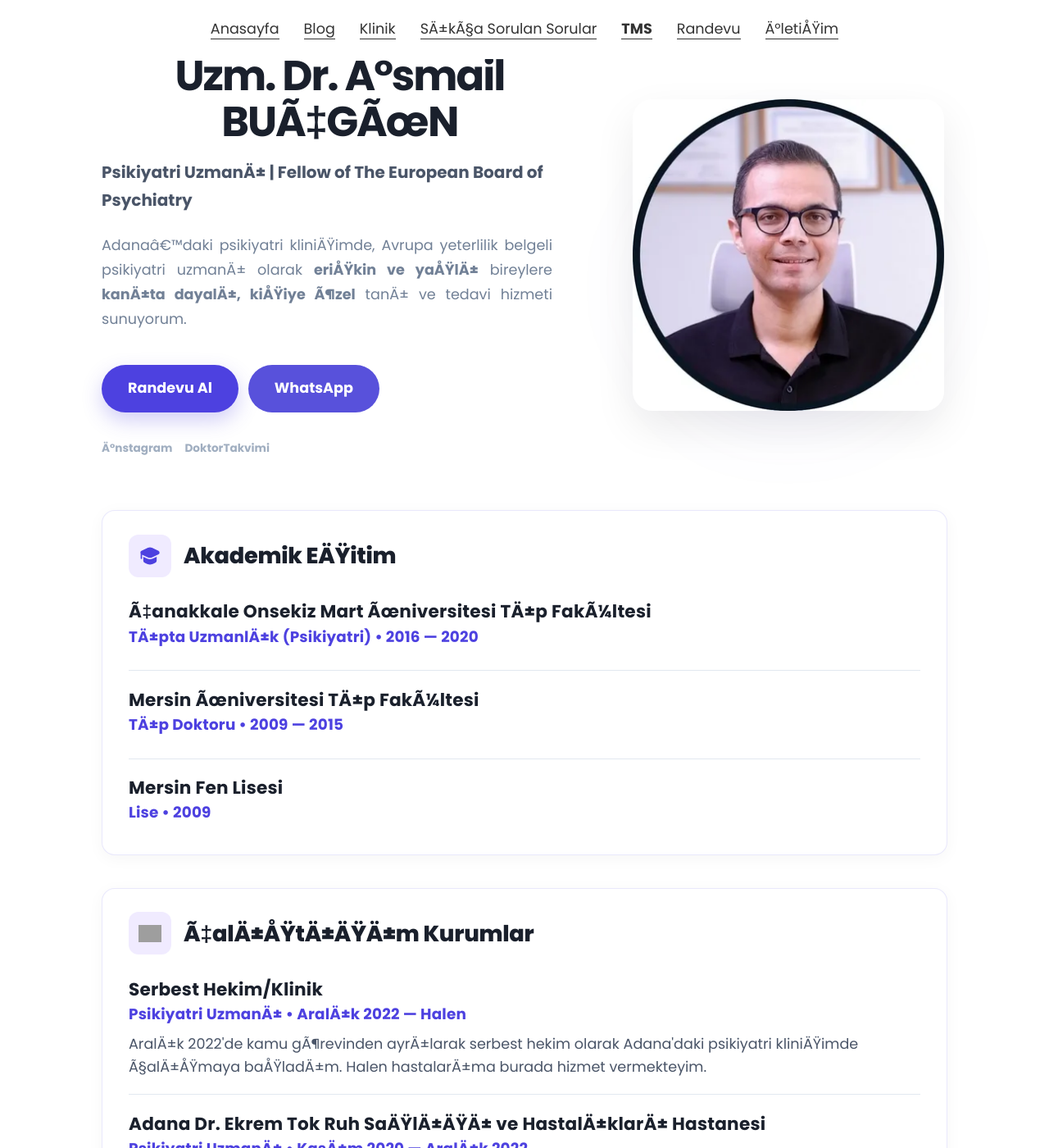
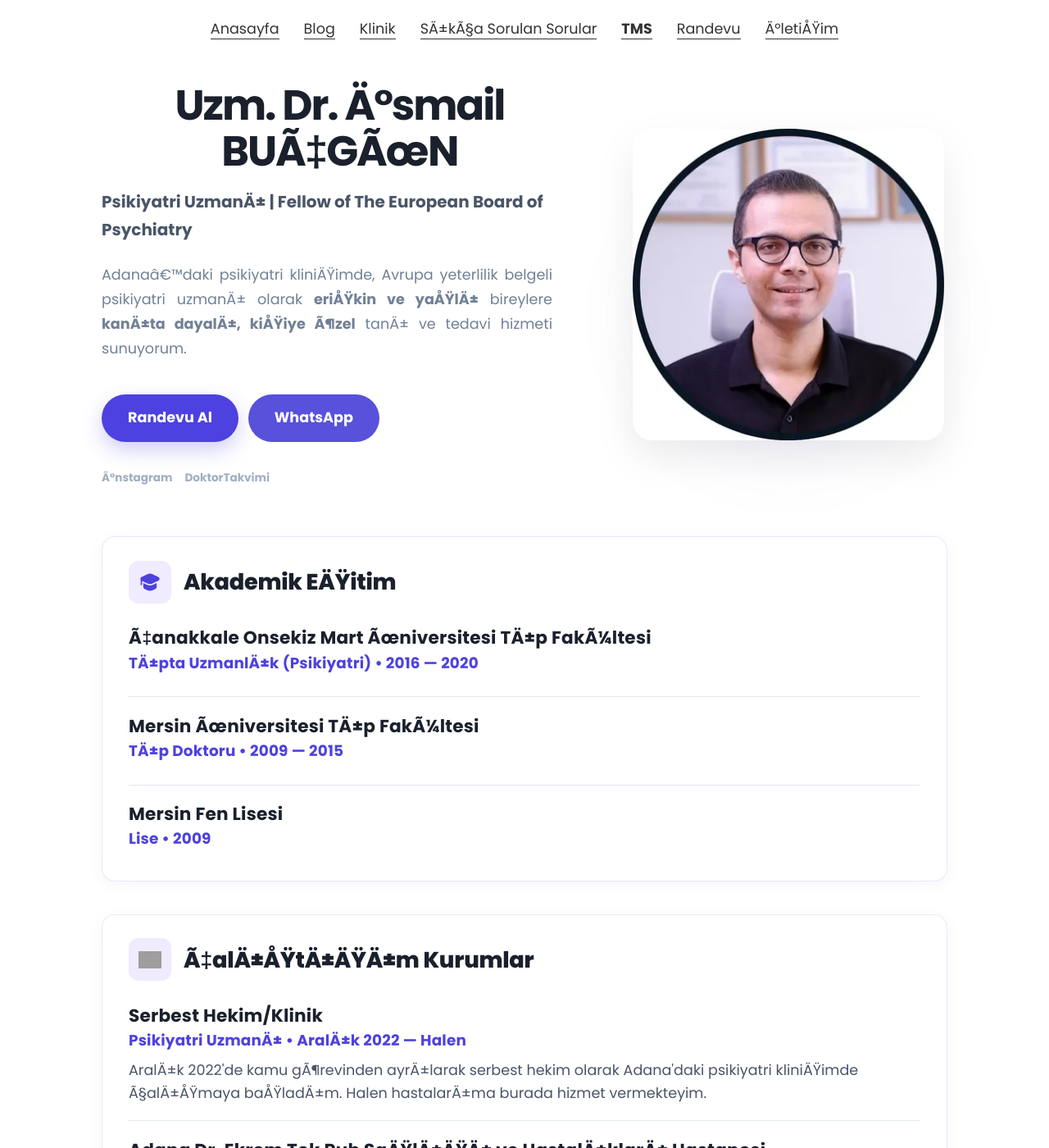
Before and after one commit to ibucgun/ibucgun.github.io, a Jekyll site: the page built from index.html, in a window 1280 px wide and 1400 px high. Shown: the whole window at 82% size. Built offline with Jekyll 4.4.1, drawn with Linux system fonts in a browser that asks for light colours; grey boxes are pictures that could not be loaded.

Commit message:
Update _resume.scss

```diff
--- a/_sass/_resume.scss
+++ b/_sass/_resume.scss
@@ -644,7 +644,9 @@
 
 /* --- MODERN HERO LAYOUT --- */
 .modern-hero-layout {
-  padding: 4rem 0;
+/* Üstten 80px, alttan 60px boşluk bırakarak isme nefes aldırıyoruz */
+  padding: 80px 0 60px 0 !important;
+  margin-top: 20px;
   border-bottom: none !important; // Eski temadan kalan çizgiyi kaldırır
 
   .hero-flex-container {
```
